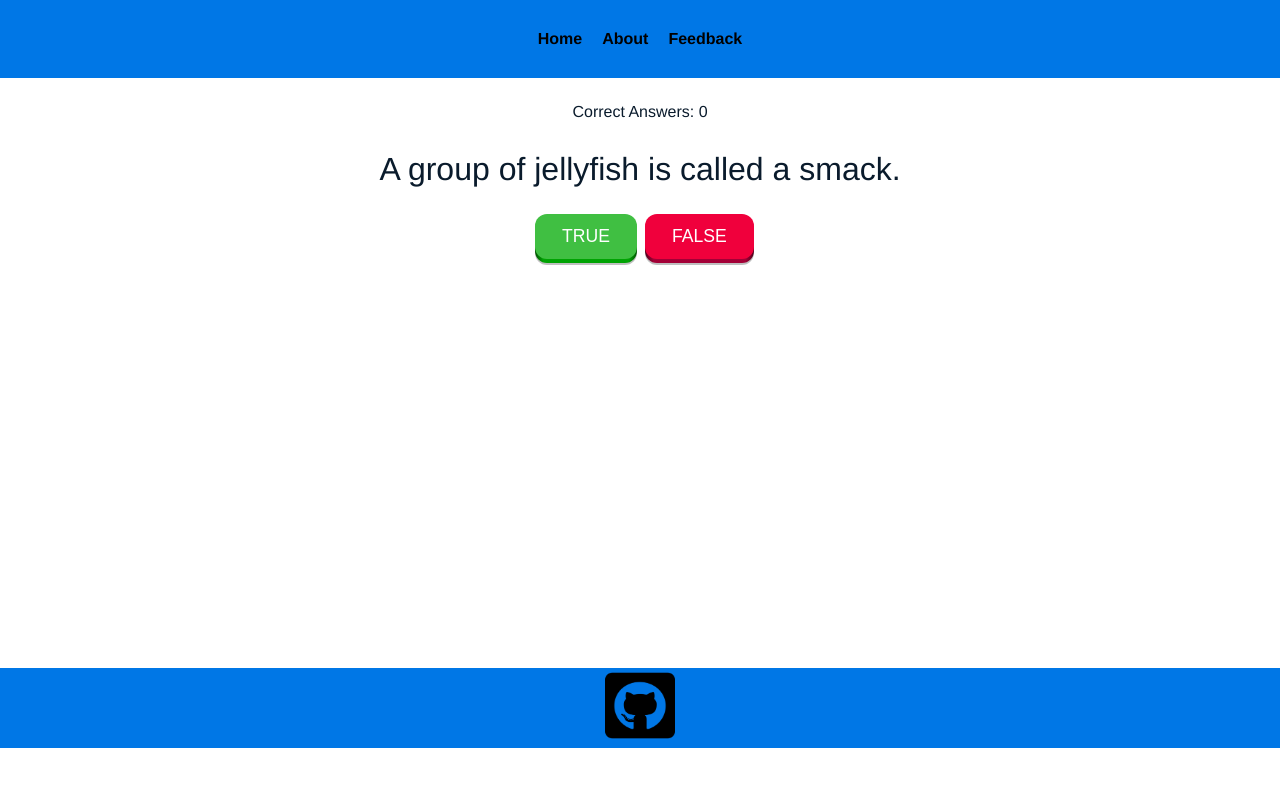
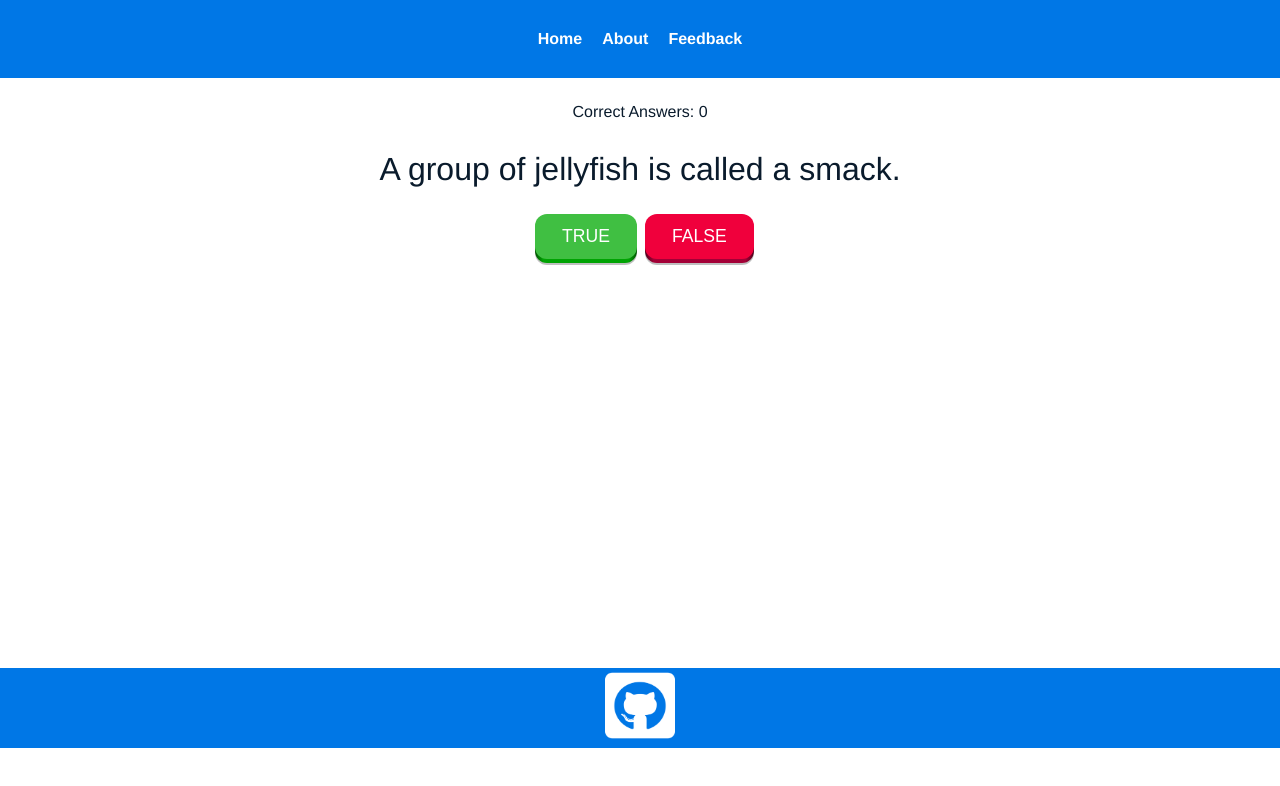
Before and after one commit to Arahndir27/Trivia-Game, a Vue app: page / in a window 1280 px wide. Shown: the top 786 px of the page. Built offline with nearby package versions, Linux system fonts and the light colour scheme.

Commit message:
White github logo

```diff
--- a/src/App.vue
+++ b/src/App.vue
@@ -15,7 +15,7 @@
         <a href="https://github.com/Arahndir27/Trivia-Game.git">
           <img
             alt="Github logo"
-            src="@/assets/github.png"
+            src="@/assets/github-logo-white.png"
             width="70"
             height="75"
           />
@@ -50,11 +50,11 @@ body {
 }
 .nav a {
   font-weight: bold;
-  color: #000000;
+  color: #ffffff;
   text-decoration: none;
 }
 .nav a:hover {
-  color: rgb(187, 255, 255);
+  color: rgb(0, 255, 255);
 }
 .nav-item {
   padding: 10px;
```
Also changed, not shown: src/assets/github-logo-white.png (added).
